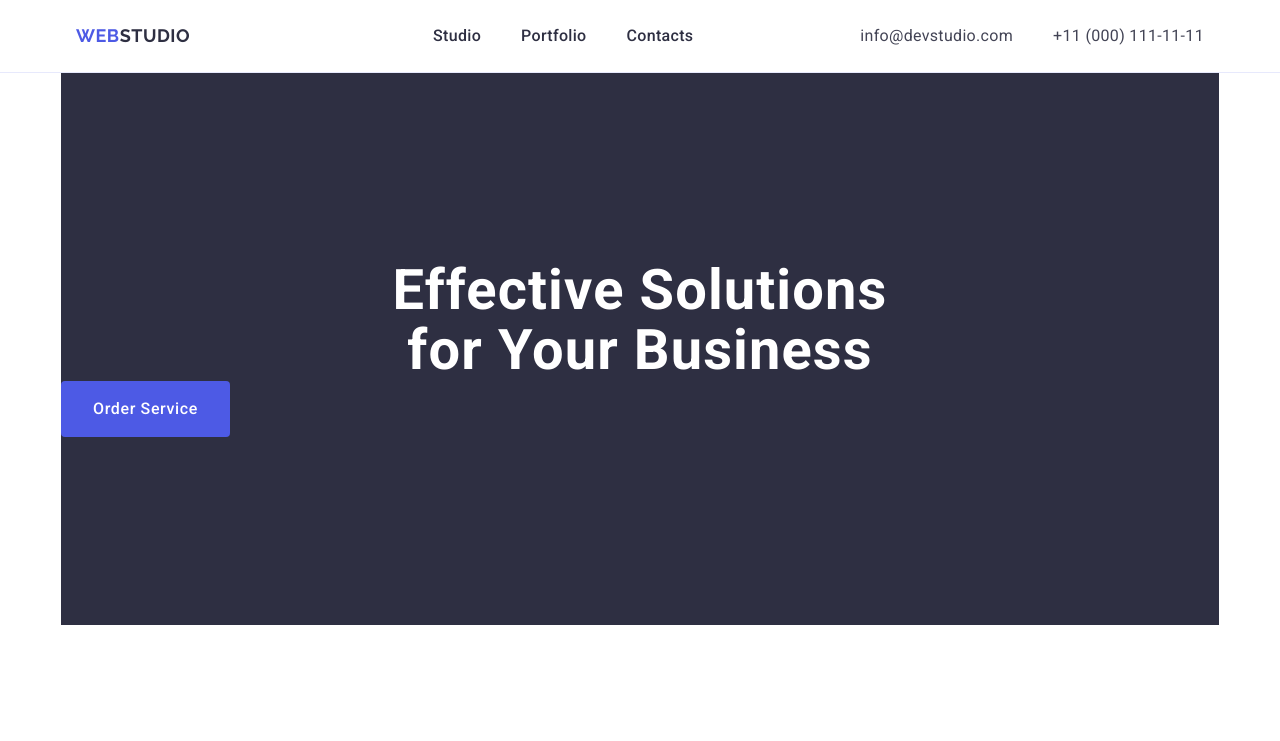
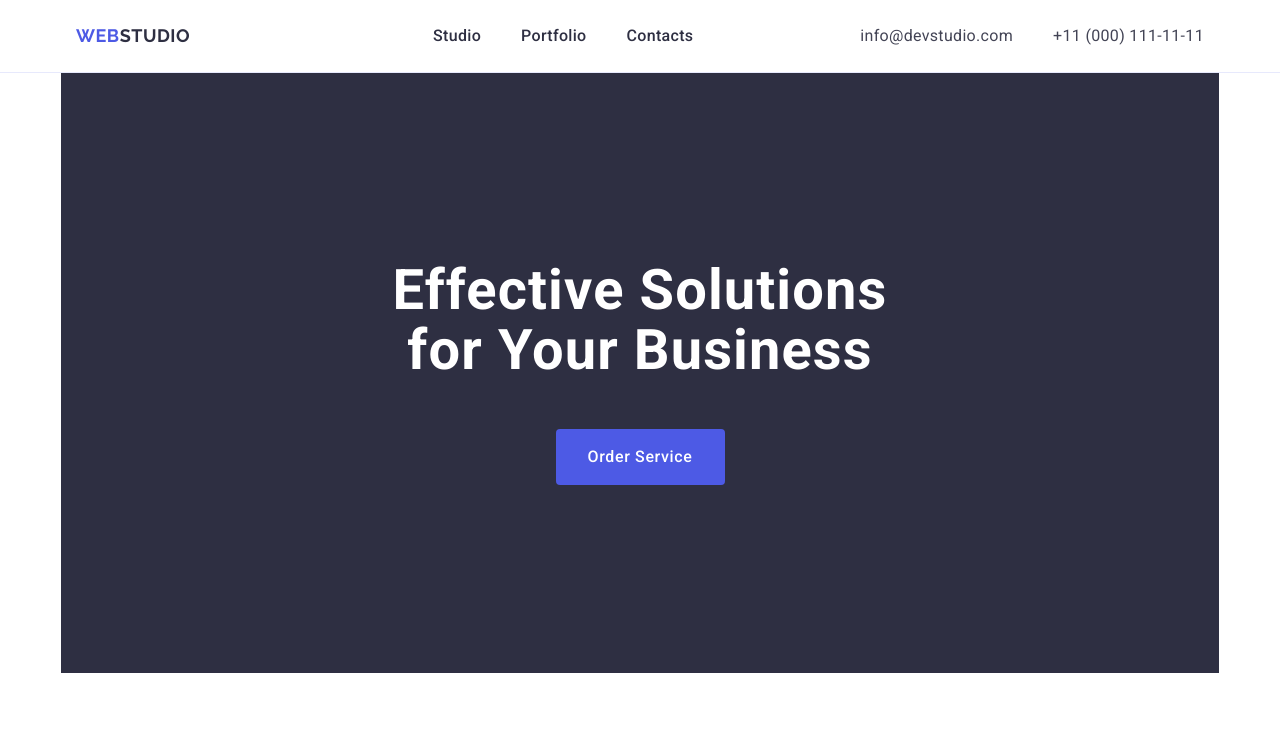
Before and after one commit to NatashaR92/hw-03, a plain HTML site: page index.html in a window 1280 px wide. Shown: the top 741 px of the page. Drawn offline with nearby package versions, Linux system fonts and the light colour scheme.

Commit message:
change hero

```diff
--- a/css/styles.css
+++ b/css/styles.css
@@ -132,8 +132,16 @@ address {
 }
 /*hero section*/
 .hero-inner {
+  text-align: center;
   padding: 188px 0;
+
   background-color: var(--color-title-backgraund);
+}
+.hero-action {
+  display: flex;
+  align-items: center;
+  justify-content: center;
+
 }
 .hero-title {
   color: var(--color-text-light);
@@ -142,8 +150,9 @@ address {
   line-height: 1.07;
   letter-spacing: 0.02em;
   text-align: center;
+  margin: 0 auto;
   margin-bottom: 48px;
-  margin: 0 auto;
+
   max-width: 496px;
 }
 
@@ -162,10 +171,8 @@ address {
   line-height: 1.5;
   letter-spacing: 0.04em;
 }
-
 .hero-button:hover,
 .hero-button:focus {
-
   color: var(--color-text-light);
   background-color: var(--color-press-state);
 }
--- a/index.html
+++ b/index.html
@@ -70,9 +70,9 @@
         <div class="container hero-inner">
 
             <h1 class="hero-title">Effective Solutions for Your Business</h1>
-
+<div class="hero-action">
             <button class="hero-button" type="button">Order Service</button>
-
+          </div>
         </div>
       </section>
 
```
